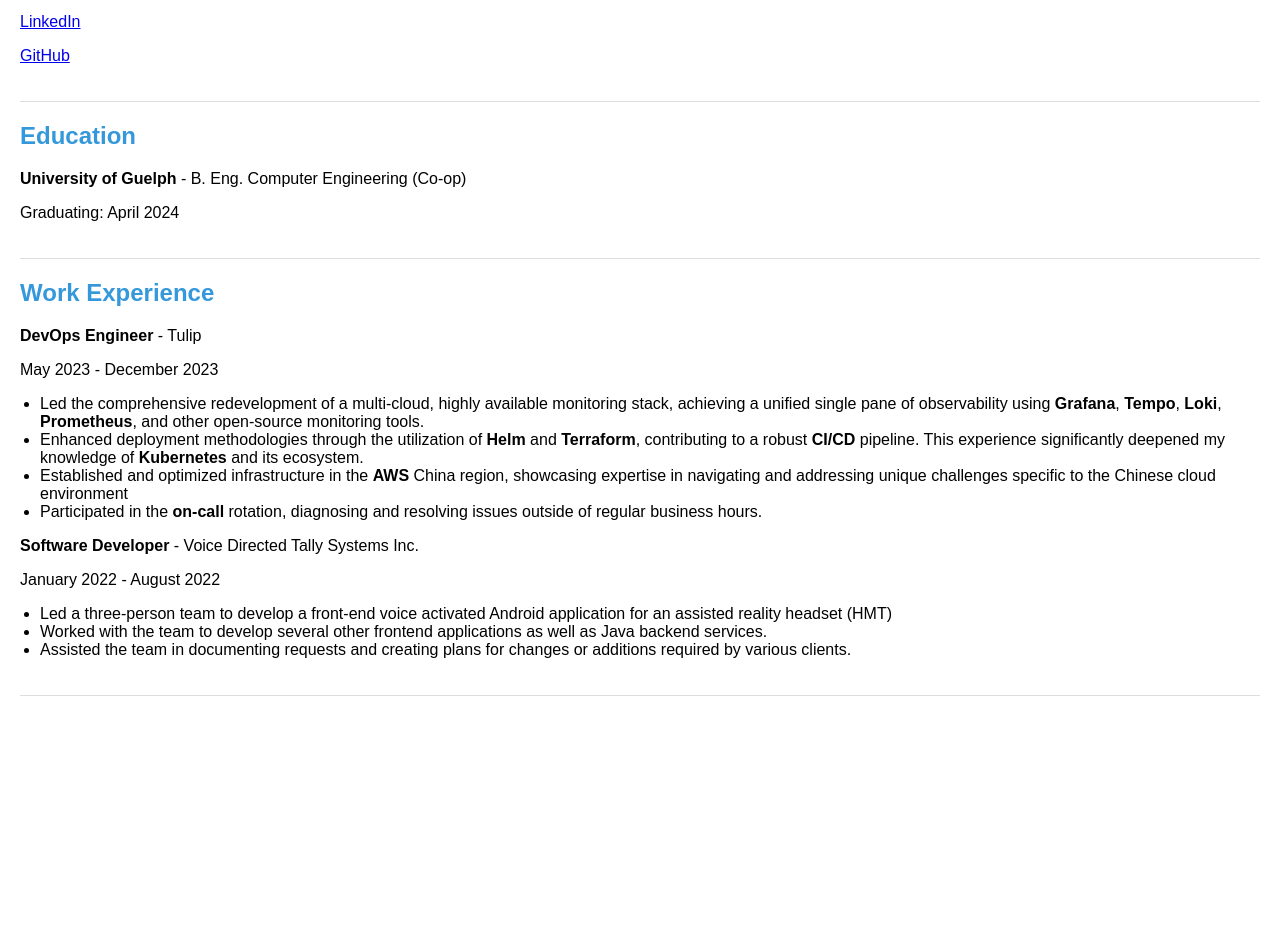
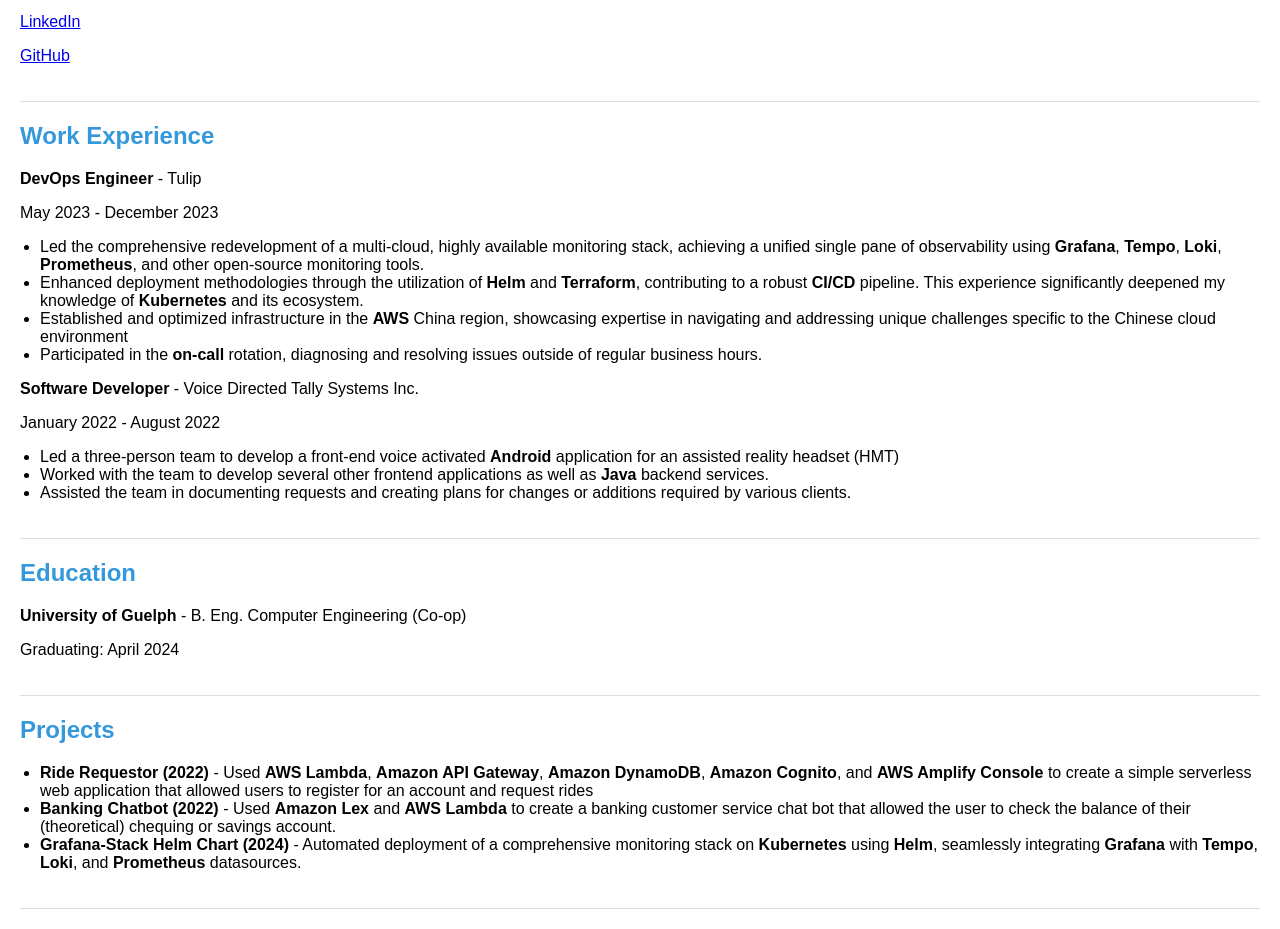
Before and after one commit to kade-eng/resume, a plain HTML site: page index.html in a window 1280 px wide. Shown: the part 250-1179 px from the top of the page. Before the commit the page ends 966 px from the top, so only its background shows below. Drawn offline with Linux system fonts and the light colour scheme.

Commit message:
add projects

```diff
--- a/index.html
+++ b/index.html
@@ -21,12 +21,6 @@
         <p><a href="https://github.com/kade-eng" target="_blank">GitHub</a></p>
     </section>
 
-    <section class="education">
-        <h2>Education</h2>
-        <p><strong>University of Guelph</strong> - B. Eng. Computer Engineering (Co-op)</p>
-        <p>Graduating: April 2024</p>
-    </section>
-
     <section class="experience">
         <h2>Work Experience</h2>
         <p><strong>DevOps Engineer</strong> - Tulip</p>
@@ -46,12 +40,36 @@
         <p><strong>Software Developer</strong> - Voice Directed Tally Systems Inc.</p>
         <p>January 2022 - August 2022</p>
         <ul>
-            <li>Led a three-person team to develop a front-end voice activated Android application for an assisted reality
+            <li>Led a three-person team to develop a front-end voice activated <strong>Android</strong> application for an assisted reality
                 headset (HMT)</li>
-            <li>Worked with the team to develop several other frontend applications as well as Java backend services. </li>
+            <li>Worked with the team to develop several other frontend applications as well as <strong>Java</strong> backend services. </li>
             <li>Assisted the team in documenting requests and creating plans for changes or additions required by various
                 clients. </li>
         </ul>
     </section>
+
+    <section class="education">
+        <h2>Education</h2>
+        <p><strong>University of Guelph</strong> - B. Eng. Computer Engineering (Co-op)</p>
+        <p>Graduating: April 2024</p>
+    </section>
+
+    <section class="projects">
+        <h2>Projects</h2>
+        <ul>
+            <li><strong>Ride Requestor (2022)</strong> -
+                Used <strong>AWS Lambda</strong>, <strong>Amazon API Gateway</strong>, <strong>Amazon DynamoDB</strong>,
+                <strong>Amazon Cognito</strong>, and <strong>AWS Amplify Console</strong> to
+                create a simple serverless web application that allowed users to register for an account
+                and request rides</li>
+            <li><strong>Banking Chatbot (2022)</strong> -
+                Used <strong>Amazon Lex</strong> and <strong>AWS Lambda</strong> to create a banking customer service chat bot
+                that allowed the user to check the balance of their (theoretical) chequing or savings account.</li>
+            <li><strong>Grafana-Stack Helm Chart (2024)</strong> - Automated deployment of a comprehensive monitoring
+                stack on <strong>Kubernetes</strong> using <strong>Helm</strong>, seamlessly integrating <strong>Grafana</strong>
+                with <strong>Tempo</strong>, <strong>Loki</strong>, and <strong>Prometheus</strong> datasources.
+                </li>
+        </ul>
+    </section>
 </body>
 </html>
--- a/styles.css
+++ b/styles.css
@@ -15,7 +15,7 @@
     margin: 0;
 }
 
-.contact, .education, .experience {
+.contact, .education, .experience, .projects{
     margin: 20px;
 }
 
```
